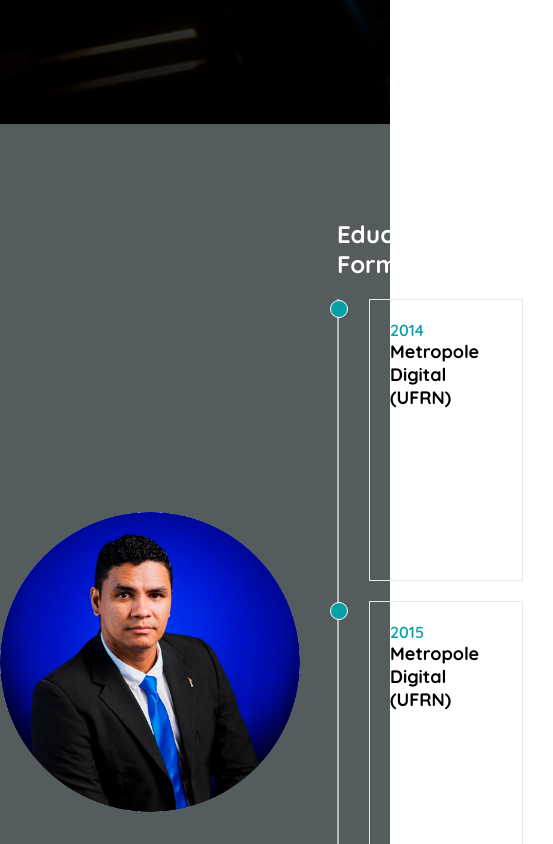
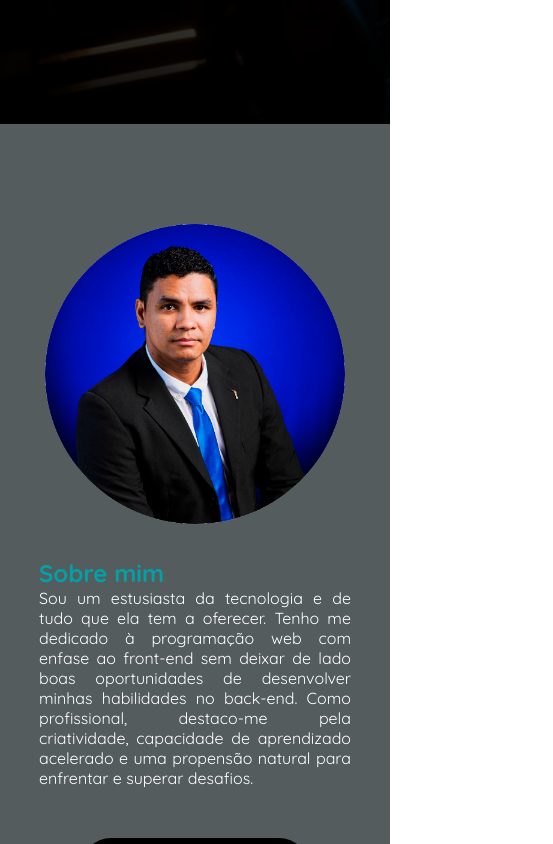
Before and after one commit to daniel-trindade/portfolio, a React (Create React App) app: page / in a window 390 px wide. Shown: the part 720-1564 px from the top of the page, 553 px wide, since content can reach past the window. Built offline with nearby package versions, Linux system fonts and the light colour scheme; a web font is replaced by a local one.

Commit message:
Update AboutMe.module.css

```diff
--- a/src/sections/AboutMe.module.css
+++ b/src/sections/AboutMe.module.css
@@ -46,8 +46,15 @@
   height: 300px;
 }
 
+@media (min-width: 1400px) {
+  .aboutMeContainer{
+    width: 80%;
+    padding-top: 0;
+  }
+}
+
 @media (max-width: 480px) {
-  .aboutMe{
+  .aboutMeContainer{
     flex-direction: column;
     padding-top: 100px;
     justify-content: center;
@@ -76,10 +83,3 @@
   }
 
 }
-
-@media (min-width: 1400px) {
-  .aboutMeContainer{
-    width: 80%;
-    padding-top: 0;
-  }
-}
```
